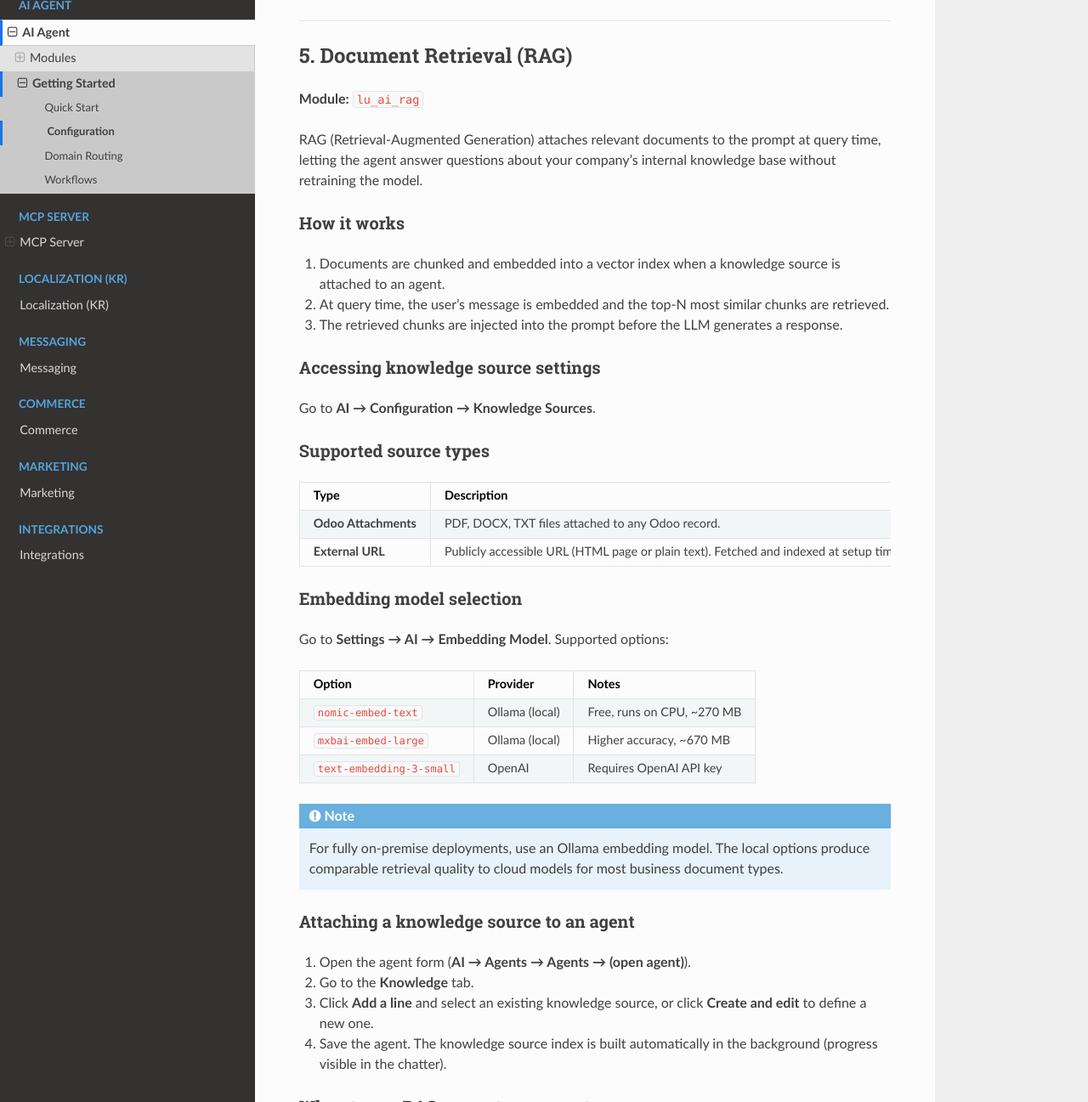
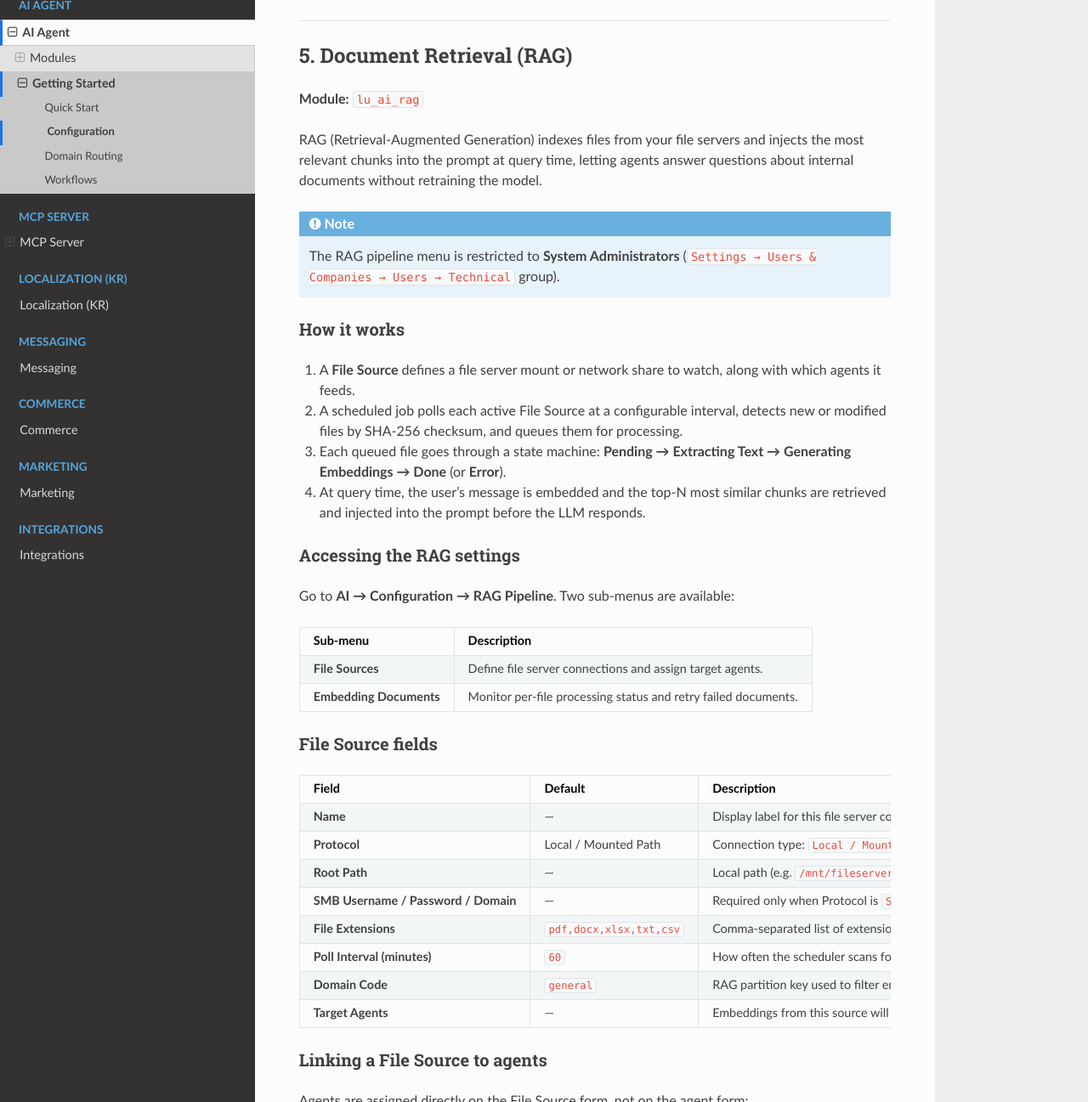
Before and after one commit to Linkup2017/linkup-docs, a Sphinx documentation site: the page built from docs/ai-agent/configuration.md, in a window 1280 px wide and 1400 px high, scrolled down 6783 px, cut to the strip 103-1400 px from the top of the window. Shown: the whole strip at 85% size. Built offline with Sphinx 7.4.7 and the Read the Docs theme 3.1.0, drawn with Linux system fonts in a browser that asks for light colours; some of the changed text lies outside the part shown.

Commit message:
docs(ai-agent): fix module names and rewrite RAG section in configuration
- Update lu_ai_orchestrator → lu_ai_orch in Section 4 module reference
- Rewrite Ch2 Section 5 (RAG) to match actual lu_ai_rag implementation:
  menu path AI → Configuration → RAG Pipeline (not Knowledge Sources),
  file-server polling model (not Odoo attachment-based), correct
  protocol types (Local/SMB/NFS/HTTP), File Source fields table,
  Target Agents assignment on File Source form, Embedding Document
  status machine, and two new Troubleshooting rows

Co-Authored-By: Claude Sonnet 4.6 <noreply@anthropic.com>

````diff
--- a/docs/ai-agent/configuration.md
+++ b/docs/ai-agent/configuration.md
@@ -238,66 +238,87 @@ domain and how to customise routing, see [Domain Routing](domain-routing.md).
 
 **Module:** `lu_ai_rag`
 
-RAG (Retrieval-Augmented Generation) attaches relevant documents to the prompt
-at query time, letting the agent answer questions about your company's internal
-knowledge base without retraining the model.
+RAG (Retrieval-Augmented Generation) indexes files from your file servers and
+injects the most relevant chunks into the prompt at query time, letting agents
+answer questions about internal documents without retraining the model.
+
+```{note}
+The RAG pipeline menu is restricted to **System Administrators**
+(`Settings → Users & Companies → Users → Technical` group).
+```
 
 ### How it works
 
-1. Documents are chunked and embedded into a vector index when a knowledge
-   source is attached to an agent.
-2. At query time, the user's message is embedded and the top-N most similar
-   chunks are retrieved.
-3. The retrieved chunks are injected into the prompt before the LLM generates a
-   response.
+1. A **File Source** defines a file server mount or network share to watch,
+   along with which agents it feeds.
+2. A scheduled job polls each active File Source at a configurable interval,
+   detects new or modified files by SHA-256 checksum, and queues them for
+   processing.
+3. Each queued file goes through a state machine:
+   **Pending → Extracting Text → Generating Embeddings → Done** (or **Error**).
+4. At query time, the user's message is embedded and the top-N most similar
+   chunks are retrieved and injected into the prompt before the LLM responds.
 
-### Accessing knowledge source settings
+### Accessing the RAG settings
 
-Go to **AI → Configuration → Knowledge Sources**.
+Go to **AI → Configuration → RAG Pipeline**. Two sub-menus are available:
 
-### Supported source types
+| Sub-menu | Description |
+|----------|-------------|
+| **File Sources** | Define file server connections and assign target agents. |
+| **Embedding Documents** | Monitor per-file processing status and retry failed documents. |
 
-| Type | Description |
-|------|-------------|
-| **Odoo Attachments** | PDF, DOCX, TXT files attached to any Odoo record. |
-| **External URL** | Publicly accessible URL (HTML page or plain text). Fetched and indexed at setup time. |
+### File Source fields
 
-### Embedding model selection
+| Field | Default | Description |
+|-------|---------|-------------|
+| **Name** | — | Display label for this file server connection. |
+| **Protocol** | Local / Mounted Path | Connection type: `Local / Mounted Path`, `SMB / Windows Share`, `NFS`, or `HTTP / REST API`. |
+| **Root Path** | — | Local path (e.g. `/mnt/fileserver`) or UNC path for SMB (e.g. `//server/share`). |
+| **SMB Username / Password / Domain** | — | Required only when Protocol is `SMB / Windows Share`. |
+| **File Extensions** | `pdf,docx,xlsx,txt,csv` | Comma-separated list of extensions to index (no leading dots). |
+| **Poll Interval (minutes)** | `60` | How often the scheduler scans for new or modified files. |
+| **Domain Code** | `general` | RAG partition key used to filter embeddings per agent domain (e.g. `sales`, `hr`). Set automatically by domain sub-modules (`lu_ai_rag_*`). |
+| **Target Agents** | — | Embeddings from this source will be injected into conversations with the selected agents. |
 
-Go to **Settings → AI → Embedding Model**. Supported options:
+### Linking a File Source to agents
 
-| Option | Provider | Notes |
-|--------|----------|-------|
-| `nomic-embed-text` | Ollama (local) | Free, runs on CPU, ~270 MB |
-| `mxbai-embed-large` | Ollama (local) | Higher accuracy, ~670 MB |
-| `text-embedding-3-small` | OpenAI | Requires OpenAI API key |
+Agents are assigned directly on the File Source form, not on the agent form:
 
-```{note}
-For fully on-premise deployments, use an Ollama embedding model. The local
-options produce comparable retrieval quality to cloud models for most business
-document types.
-```
+1. Go to **AI → Configuration → RAG Pipeline → File Sources**.
+2. Open (or create) a File Source.
+3. In the **Target Agents** field, add the agents that should use this source.
+4. Save. The scheduler will pick up new files on the next poll cycle, or click
+   **Poll Now** to trigger an immediate scan.
 
-### Attaching a knowledge source to an agent
+### Monitoring embedding status
 
-1. Open the agent form (**AI → Agents → Agents → (open agent)**).
-2. Go to the **Knowledge** tab.
-3. Click **Add a line** and select an existing knowledge source, or click
-   **Create and edit** to define a new one.
-4. Save the agent. The knowledge source index is built automatically in the
-   background (progress visible in the chatter).
+Go to **AI → Configuration → RAG Pipeline → Embedding Documents** to see
+the processing state of every discovered file.
 
-### When to use RAG vs. system prompt
+| Status | Meaning |
+|--------|---------|
+| **Pending** | File detected; waiting for the next processing run. |
+| **Extracting Text** | Text is being extracted from the file. |
+| **Generating Embeddings** | Chunks are being embedded by the embedding model. |
+| **Done** | File successfully indexed. |
+| **Error** | Processing failed. See **Error Details** for the cause. |
+
+Click **Retry** on an error record to reset it to **Pending** so the next
+scheduled run re-processes it.
+
+### When to use RAG vs. other context sources
 
 | Use case | Recommendation |
 |----------|---------------|
 | Static instructions, persona, output format | System prompt |
-| Company policies, product catalogues, FAQs (updated periodically) | RAG knowledge source |
+| Company policies, product catalogues, FAQs (updated periodically) | RAG File Source |
 | Real-time ERP data (orders, inventory, HR records) | Domain context injection (see [Domain Routing](domain-routing.md)) |
 
 ```{tip}
-RAG is most effective when documents are well-structured (clear headings,
-consistent terminology). Scanned PDFs without OCR produce poor retrieval quality.
+RAG retrieval quality depends on document structure. Well-formatted files with
+clear headings and consistent terminology produce significantly better results
+than scanned PDFs without OCR or heavily formatted spreadsheets.
 ```
 
 ---
@@ -385,4 +406,6 @@ the local server is unavailable) and cross-domain routing logic are covered in
 | "401 Unauthorized" (Claude) | Invalid or expired API key | Regenerate key at console.anthropic.com |
 | "429 Too Many Requests" (Claude) | Rate limit or quota exceeded | Check usage limits at console.anthropic.com |
 | RAG returns irrelevant chunks | Poor document structure or wrong embedding model | Re-index after improving document formatting; try a different embedding model |
+| File Source status stays "Polling" | Poll job hung or crashed | Restart the Odoo worker; check server logs for the `lu.ai.file.source` cron job |
+| Embedding Document stuck in "Error" | File parse failure or embedding server unavailable | Check **Error Details** on the document record; click **Retry** after fixing the root cause |
 | Agent not visible in side panel | Agent marked inactive or group restriction | Check **Active** checkbox and **Allowed Groups** on the agent form |
````
Also changed, not shown: other parts of docs/ai-agent/configuration.md (+1 -1 lines).
